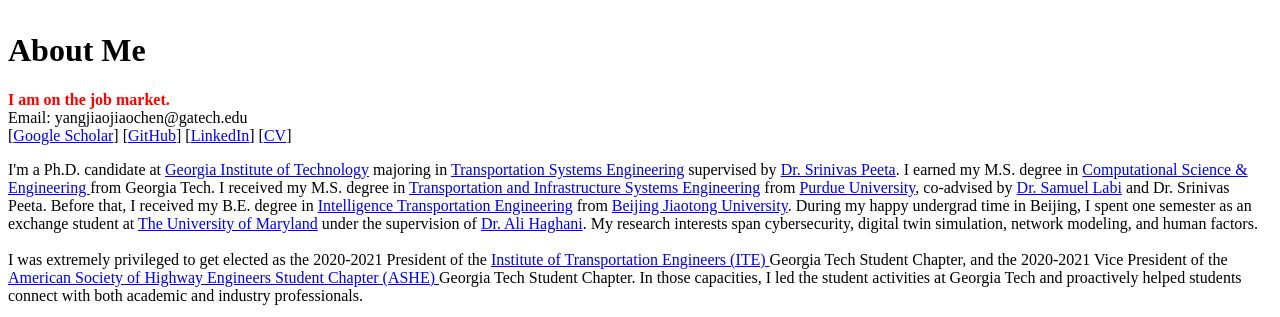
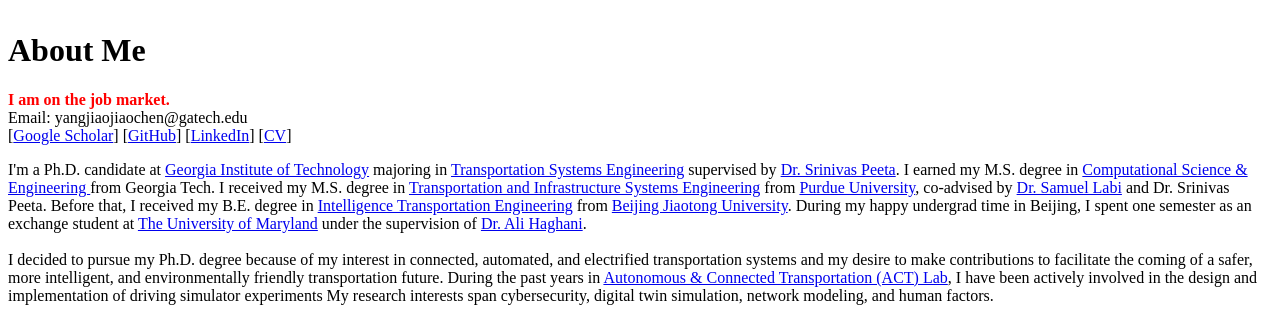
Before and after one commit to YangjiaoChen/YangjiaoChen.github.io, a Jekyll site: the page built from index.html, in a window 1280 px wide, cut to the strip 267-584 px from the top of the page. Built offline with Jekyll 4.4.1, drawn with Linux system fonts in a browser that asks for light colours.

Commit message:
Update index.html

```diff
--- a/index.html
+++ b/index.html
@@ -113,6 +113,11 @@ I received my M.S. degree in <a href="https://engineering.purdue.edu/CE/Academic
 from <a href="https://www.purdue.edu" target="_blank">Purdue University</a>, co-advised by <a href="https://engineering.purdue.edu/CE/People/ptProfile?resource_id=2416" target="_blank">Dr. Samuel Labi</a>
 and Dr. Srinivas Peeta. Before that, I received my B.E. degree in <a href="http://en.trans.bjtu.edu.cn" target="_blank">Intelligence Transportation Engineering</a> from <a href="http://en.njtu.edu.cn" target="_blank">Beijing Jiaotong University</a>.
 During my happy undergrad time in Beijing, I spent one semester as an exchange student at <a href="https://umd.edu" target="_blank">The University of Maryland</a> under the supervision of <a href="https://cee.umd.edu/clark/faculty/269/Ali-Haghani" target="_blank">Dr. Ali Haghani</a>.
+<br />
+<br />
+I decided to pursue my Ph.D. degree because of my interest in connected, automated, and electrified transportation systems and my desire to make contributions
+	to facilitate the coming of a safer, more intelligent, and environmentally friendly transportation future.
+During the past years in <a href="https://sites.gatech.edu/actlab/" target="_blank">Autonomous & Connected Transportation (ACT) Lab</a>, I have been actively involved in the design and implementation of driving simulator experiments
 My research interests span cybersecurity, digital twin simulation, network modeling, and human factors.
 <br />
 <br />
```
